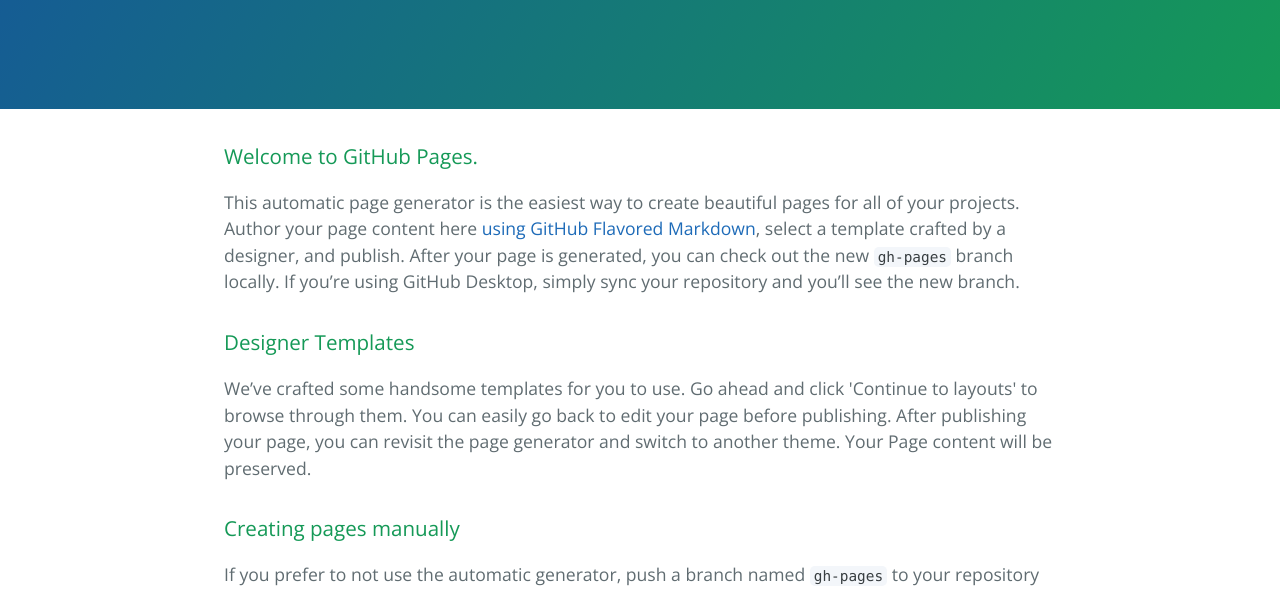
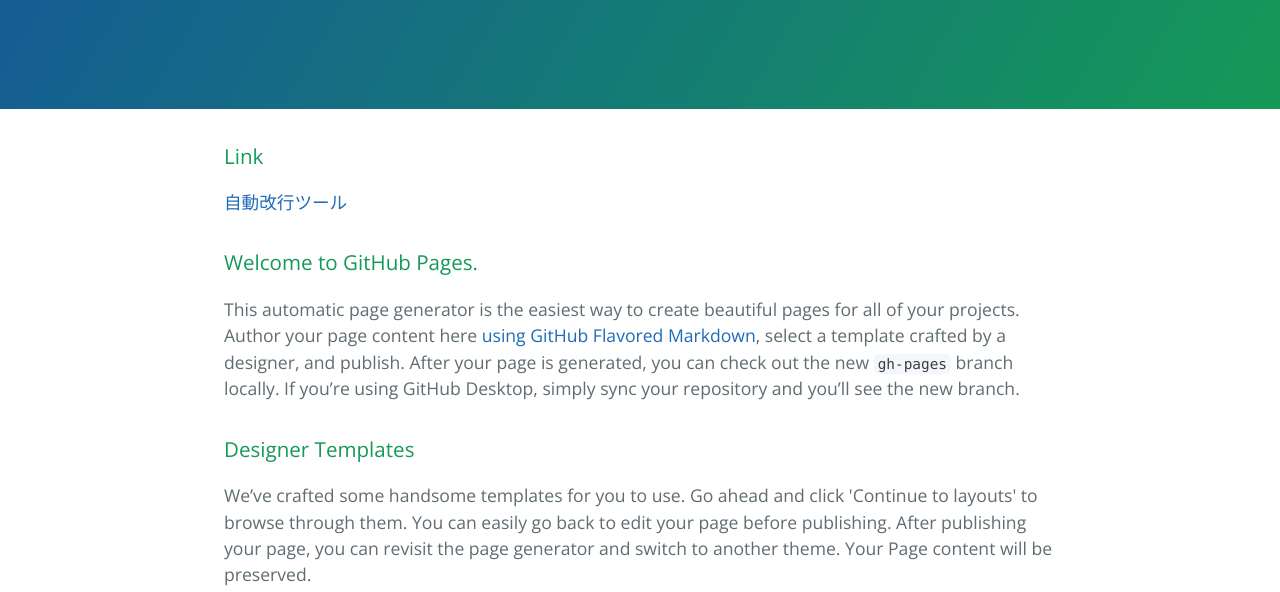
Before and after one commit to Wintus/Wintus.github.io, a plain HTML site: page index.html in a window 1280 px wide. Shown: the part 208-800 px from the top of the page. Drawn offline with nearby package versions, Linux system fonts and the light colour scheme.

Commit message:
Add link

```diff
--- a/index.html
+++ b/index.html
@@ -16,6 +16,14 @@
     </section>
 
     <section class="main-content">
+      <h3>
+        Link
+      </h3>
+
+      <p>
+        <a href="./Invisible-Inc-Japanese-Translation-Mod/wrap_tool.html" title="">自動改行ツール</a>
+      </p>
+
       <h3>
 <a id="welcome-to-github-pages" class="anchor" href="#welcome-to-github-pages" aria-hidden="true"><span class="octicon octicon-link"></span></a>Welcome to GitHub Pages.</h3>
 
```
